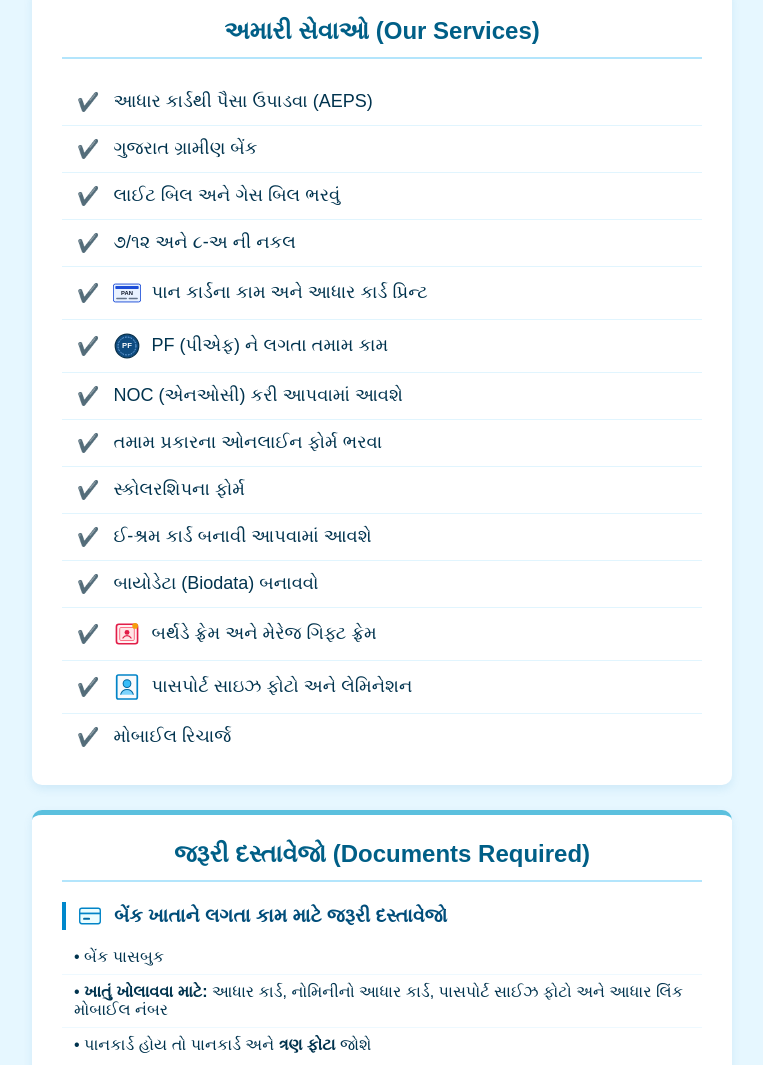
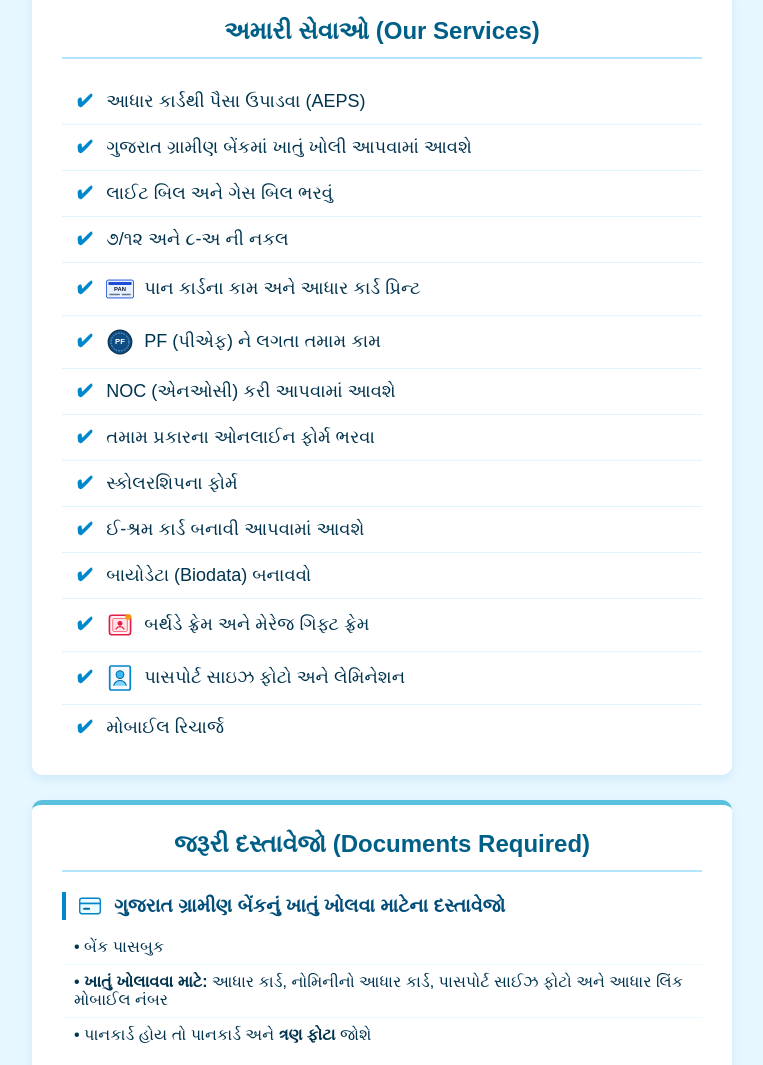
Before and after one commit to hiru1014/deep-online-service-center, a plain HTML site: page index.html in a window 1280 px wide. Shown: the part 1340-2405 px from the top of the page, without its empty margins (258-1021 px from the left). Drawn offline with Linux system fonts and the light colour scheme.

Commit message:
Update index.html

```diff
--- a/index.html
+++ b/index.html
@@ -325,7 +325,7 @@
     border-bottom: none;
   }
   .services-list li::before {
-    content: "✔️";
+    content: "✔";
     color: #0088cc;
     font-weight: bold;
     margin-right: 4px;
@@ -459,7 +459,7 @@
     <h2>અમારી સેવાઓ (Our Services)</h2>
     <ul>
       <li>આધાર કાર્ડથી પૈસા ઉપાડવા (AEPS)</li>
-      <li>ગુજરાત ગ્રામીણ બેંક</li>
+      <li>ગુજરાત ગ્રામીણ બેંકમાં ખાતું ખોલી આપવામાં આવશે</li>
       <li>લાઈટ બિલ અને ગેસ બિલ ભરવું</li>
       <li>૭/૧૨ અને ૮-અ ની નકલ</li>
       <li>
@@ -527,7 +527,7 @@
             <rect x="6" y="16" width="8" height="2.5" rx="1" fill="#0369a1"/>
           </svg>
         </span>
-        <span>બેંક ખાતાને લગતા કામ માટે જરૂરી દસ્તાવેજો</span>
+        <span>ગુજરાત ગ્રામીણ બેંકનું ખાતું ખોલવા માટેના દસ્તાવેજો</span>
       </h3>
       <ul>
         <li>• બેંક પાસબુક</li>
```
